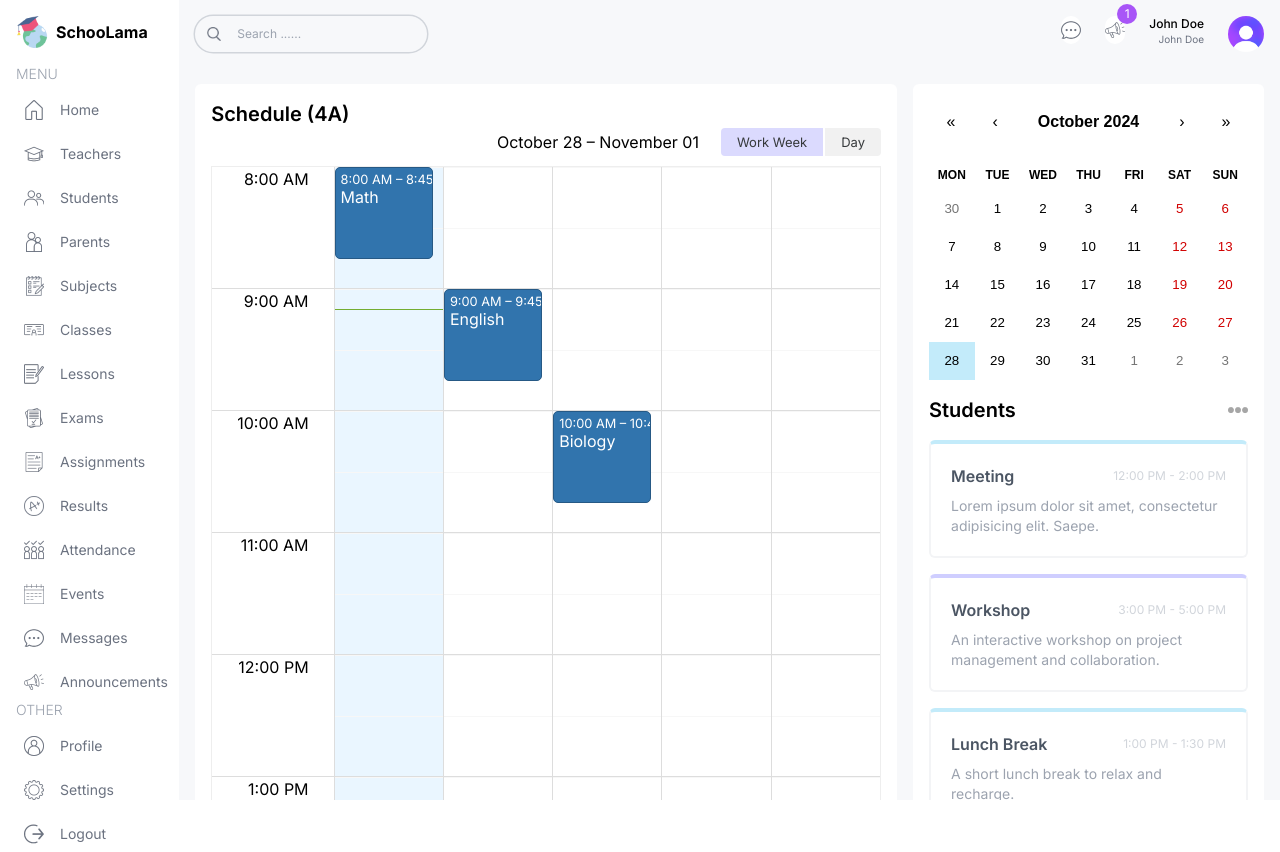
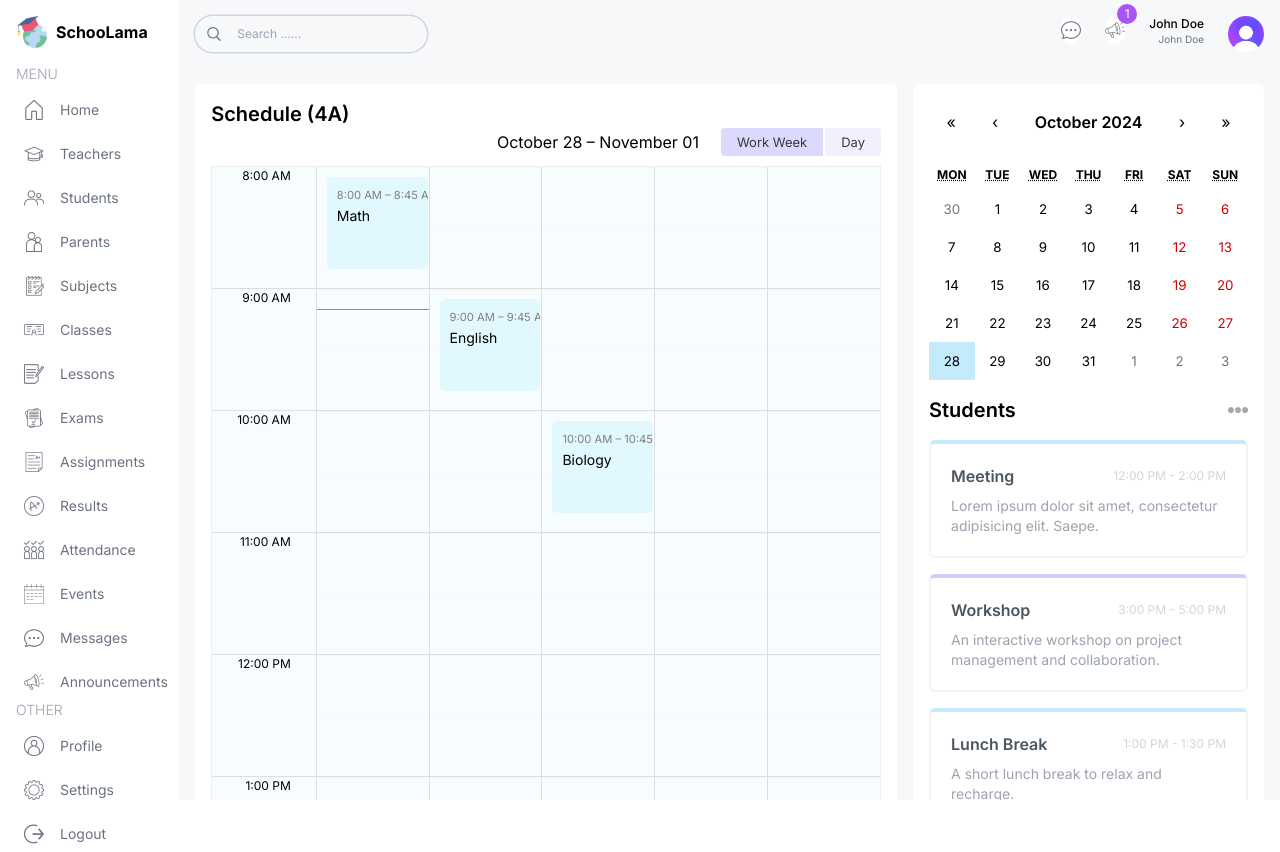
Before and after one commit to iftesam15/school-management-dashboard-app-next-js, a Next.js app: page /student in a window 1280 px wide. Built offline with nearby package versions, Linux system fonts and the light colour scheme.

Commit message:
page complete

```diff
--- a/src/app/(dashboard)/parent/page.tsx
+++ b/src/app/(dashboard)/parent/page.tsx
@@ -1,5 +1,22 @@
+import Announcements from "@/components/Announcements";
+import BigCalendar from "@/components/BigCalendar";
+
 const ParentPage = () => {
-  return <div className="">ParentPage</div>;
+  return (
+    <div className="p-4 flex gap-4 flex-col xl:flex-row flex-1">
+      {/* LEFT */}
+      <div className="w-full xl:w-2/3">
+        <div className="h-full bg-white p-4 rounded-md flex-1">
+          <h1 className="text-xl ">Schedule (4A)</h1>
+          <BigCalendar />
+        </div>
+      </div>
+      {/* RIGHT */}
+      <div className="w-full xl:w-1/3 flex flex-col gap-8 ">
+        <Announcements />
+      </div>
+    </div>
+  );
 };
 
 export default ParentPage;
--- a/src/app/globals.css
+++ b/src/app/globals.css
@@ -5,50 +5,104 @@
 .react-calendar {
   width: 100% !important;
   border: none !important;
-  font-family: "__Inter_d65c78", sans-serif !important;
+  font-family: "Inter", sans-serif !important;
 }
+
+.react-calendar__navigation__label__labelText {
+  font-weight: 600;
+}
+
 .react-calendar__tile--active {
   background-color: #c3ebfa !important;
   color: black !important;
 }
-.react-calendar__navigation__label__labelText {
-  font-weight: 600;
-}
-abbr {
-  text-decoration: none;
-}
+
 .rbc-btn-group:first-child {
   display: none !important;
 }
+
 .rbc-toolbar-label {
   text-align: right !important;
   padding: 0px 20px !important;
 }
+
 .rbc-btn-group:last-child {
   font-size: 13px !important;
 }
 
 .rbc-btn-group:last-child button {
   border: none !important;
-  background-color: #f1f1f1;
+  background-color: #f1f0ff !important;
   margin-left: 2px !important;
 }
+
 .rbc-toolbar button.rbc-active {
   background-color: #dbdafe !important;
   box-shadow: none !important;
 }
+
 .rbc-time-view {
-  border-color: #eee !important ;
+  border-color: #eee !important;
 }
+
 .rbc-time-header {
   display: none !important;
 }
+
 .rbc-time-content {
   border: none !important;
 }
-.rbc-time-gutter .rbc-time-column {
+
+.rbc-time-gutter.rbc-time-column {
   font-size: 12px !important;
 }
+
 .rbc-time-gutter.rbc-time-column .rbc-timeslot-group {
   padding: 0px 20px !important;
 }
+
+.rbc-timeslot-group {
+  background-color: #f7fdff !important;
+}
+
+.rbc-day-slot {
+  font-size: 14px !important;
+}
+
+.rbc-event {
+  border: none !important;
+  color: black !important;
+  padding: 10px !important;
+  margin: 10px !important;
+  width: 99% !important;
+}
+
+.rbc-event:nth-child(1) {
+  background-color: #e2f8ff !important;
+}
+.rbc-event:nth-child(2) {
+  background-color: #fefce8 !important;
+}
+.rbc-event:nth-child(3) {
+  background-color: #f2f1ff !important;
+}
+.rbc-event:nth-child(4) {
+  background-color: #fdf2fb !important;
+}
+.rbc-event:nth-child(5) {
+  background-color: #e2f8ff !important;
+}
+.rbc-event:nth-child(6) {
+  background-color: #fefce8 !important;
+}
+.rbc-event:nth-child(7) {
+  background-color: #f2f1ff !important;
+}
+.rbc-event:nth-child(8) {
+  background-color: #fdf2fb !important;
+}
+
+.rbc-event-label {
+  color: gray !important;
+  margin-bottom: 5px;
+}
--- /dev/null
+++ b/src/app/list/teachers/page.tsx
@@ -0,0 +1,5 @@
+const TeacherListPage = () => {
+  return <div>Page</div>;
+};
+
+export default TeacherListPage;
```
